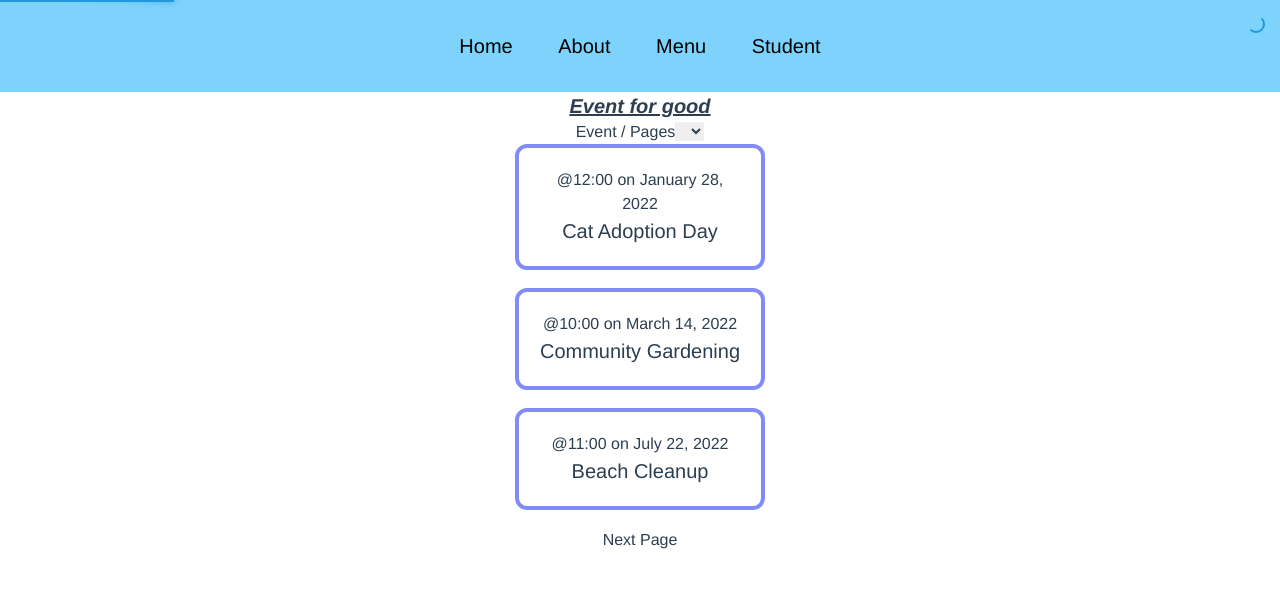
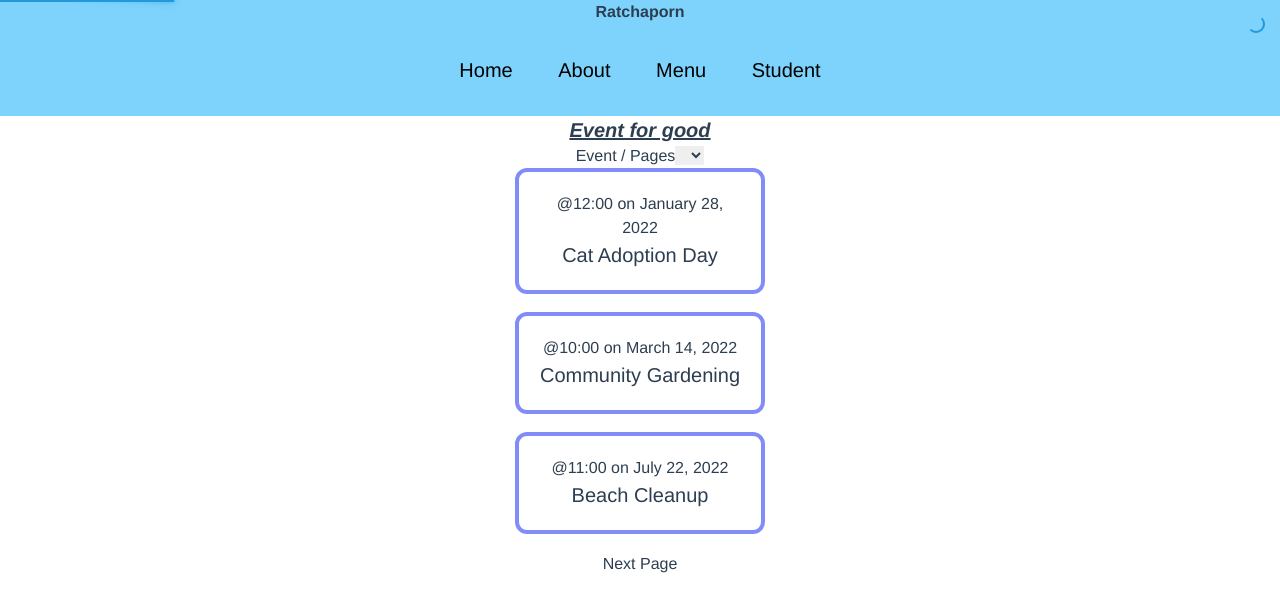
Before and after one commit to LodHoiZ/Lab02Compo, a Vue app: page / in a window 1280 px wide. Shown: the top 612 px of the page. Built offline with nearby package versions, Linux system fonts and the light colour scheme; data requests are answered from the project's data file.

Commit message:
Lab 06 (2.11)

```diff
--- a/src/App.vue
+++ b/src/App.vue
@@ -13,6 +13,7 @@ const { message } = storeToRefs(store)
       <h4>{{ message }}</h4>
     </div>
     <div class="bg-sky-300">
+      <div class="items-center font-bold">Ratchaporn</div>
       <nav class="p-8 text-black text-xl">
       <RouterLink class="focus:text-indigo-700" :to="{ name: 'EventList' }">Home </RouterLink>
       <RouterLink class="focus:text-indigo-700 ml-10" :to="{ name: 'about' }">About </RouterLink>
```
